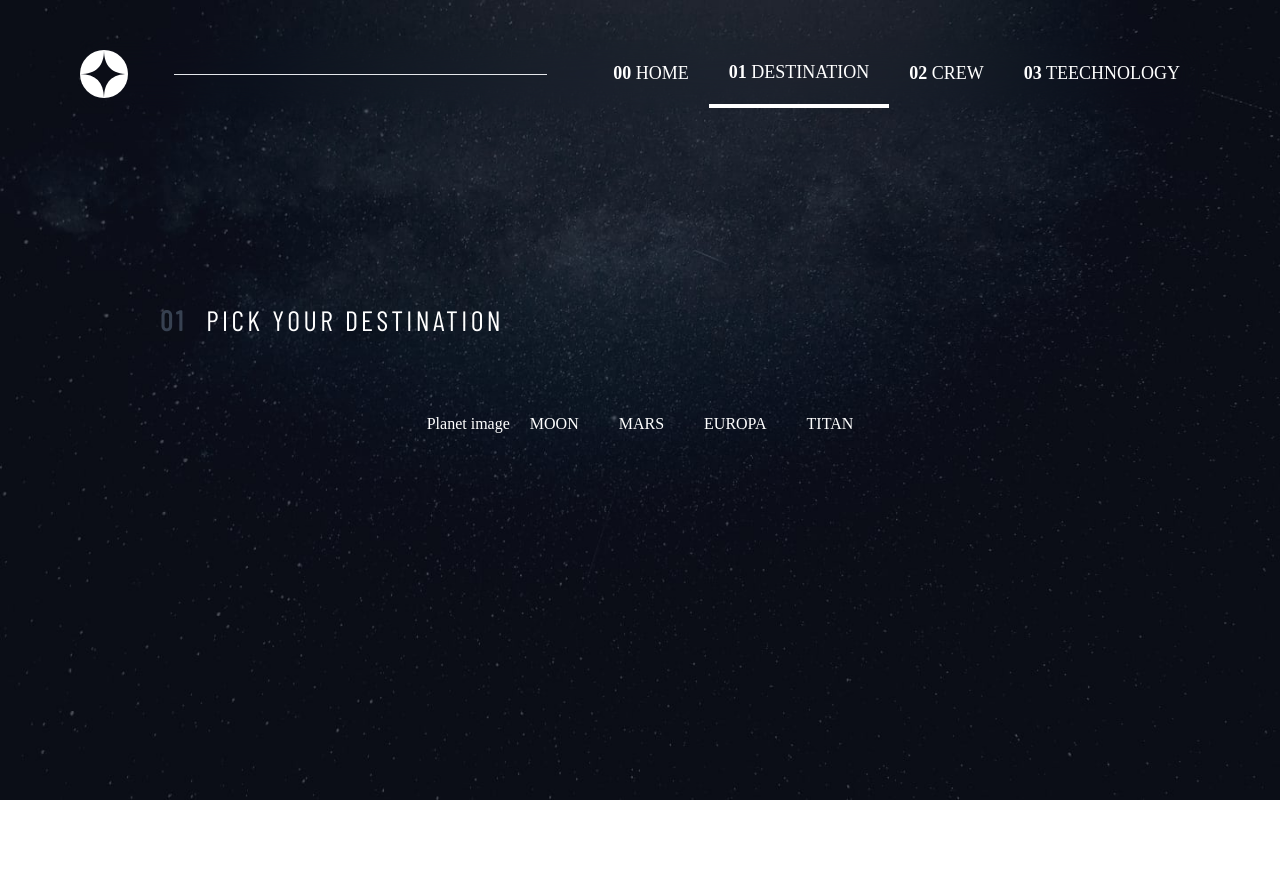
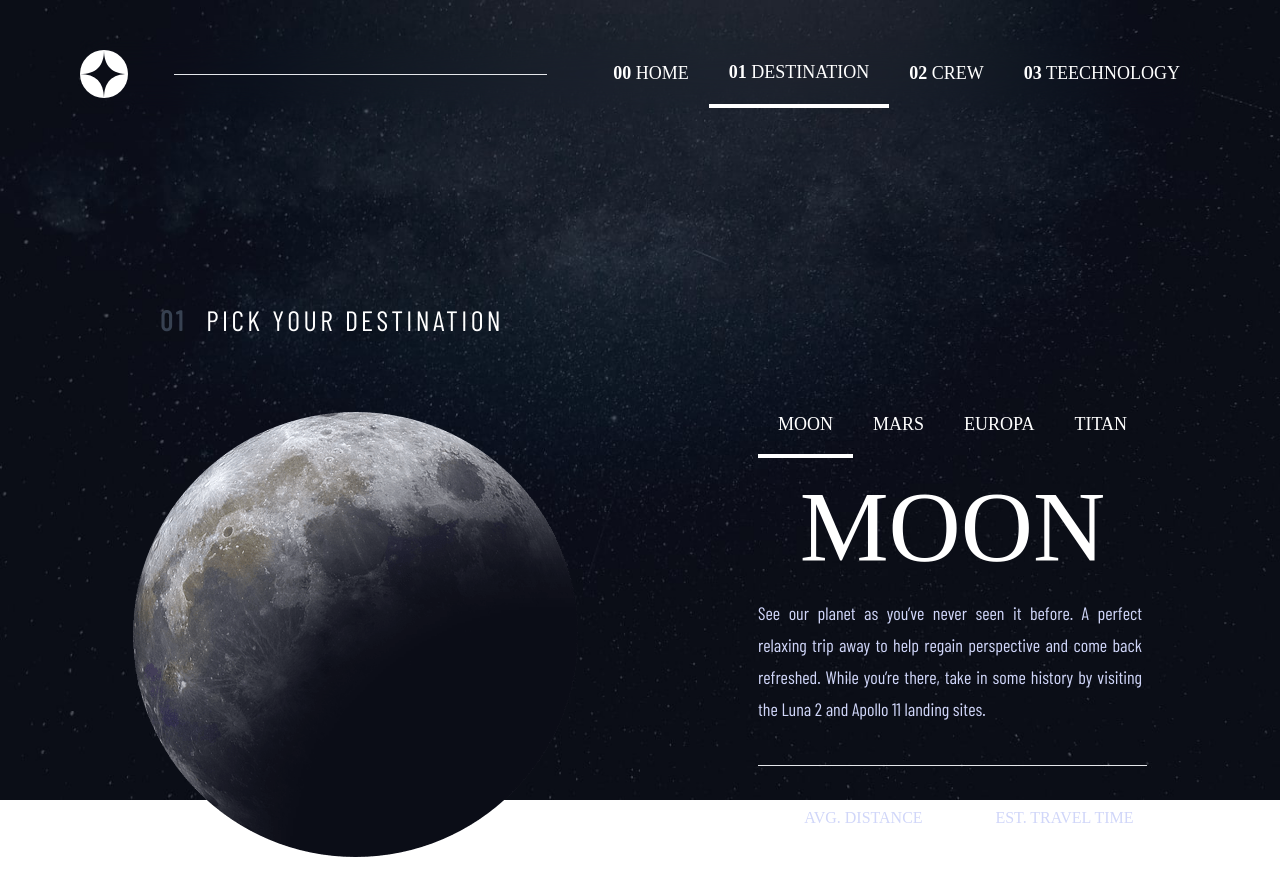
Before and after one commit to dcruz1990/space-tourism-challenge, a React (Vite) app: page /destination in a window 1280 px wide. Before the commit the page ends 800 px from the top, so only its background shows below. Built offline with nearby package versions, Linux system fonts and the light colour scheme; a web font is replaced by a local one.

Commit message:
Finish planets view

```diff
--- a/data.json
+++ b/data.json
@@ -3,8 +3,8 @@
     {
       "name": "Moon",
       "images": {
-        "png": "./assets/destination/image-moon.png",
-        "webp": "./assets/destination/image-moon.webp"
+        "png": "./src/assets/destination/image-moon.png",
+        "webp": "./src/assets/destination/image-moon.webp"
       },
       "description": "See our planet as you’ve never seen it before. A perfect relaxing trip away to help regain perspective and come back refreshed. While you’re there, take in some history by visiting the Luna 2 and Apollo 11 landing sites.",
       "distance": "384,400 km",
@@ -13,8 +13,8 @@
     {
       "name": "Mars",
       "images": {
-        "png": "./assets/destination/image-mars.png",
-        "webp": "./assets/destination/image-mars.webp"
+        "png": "./src/assets/destination/image-mars.png",
+        "webp": "./src/assets/destination/image-mars.webp"
       },
       "description": "Don’t forget to pack your hiking boots. You’ll need them to tackle Olympus Mons, the tallest planetary mountain in our solar system. It’s two and a half times the size of Everest!",
       "distance": "225 mil. km",
@@ -23,8 +23,8 @@
     {
       "name": "Europa",
       "images": {
-        "png": "./assets/destination/image-europa.png",
-        "webp": "./assets/destination/image-europa.webp"
+        "png": "./src/assets/destination/image-europa.png",
+        "webp": "./src/assets/destination/image-europa.webp"
       },
       "description": "The smallest of the four Galilean moons orbiting Jupiter, Europa is a winter lover’s dream. With an icy surface, it’s perfect for a bit of ice skating, curling, hockey, or simple relaxation in your snug wintery cabin.",
       "distance": "628 mil. km",
@@ -33,8 +33,8 @@
     {
       "name": "Titan",
       "images": {
-        "png": "./assets/destination/image-titan.png",
-        "webp": "./assets/destination/image-titan.webp"
+        "png": "./src/assets/destination/image-titan.png",
+        "webp": "./src/assets/destination/image-titan.webp"
       },
       "description": "The only moon known to have a dense atmosphere other than Earth, Titan is a home away from home (just a few hundred degrees colder!). As a bonus, you get striking views of the Rings of Saturn.",
       "distance": "1.6 bil. km",
@@ -45,8 +45,8 @@
     {
       "name": "Douglas Hurley",
       "images": {
-        "png": "./assets/crew/image-douglas-hurley.png",
-        "webp": "./assets/crew/image-douglas-hurley.webp"
+        "png": "./src/assets/crew/image-douglas-hurley.png",
+        "webp": "./src/assets/crew/image-douglas-hurley.webp"
       },
       "role": "Commander",
       "bio": "Douglas Gerald Hurley is an American engineer, former Marine Corps pilot and former NASA astronaut. He launched into space for the third time as commander of Crew Dragon Demo-2."
@@ -54,8 +54,8 @@
     {
       "name": "Mark Shuttleworth",
       "images": {
-        "png": "./assets/crew/image-mark-shuttleworth.png",
-        "webp": "./assets/crew/image-mark-shuttleworth.webp"
+        "png": "./src/assets/crew/image-mark-shuttleworth.png",
+        "webp": "./src/assets/crew/image-mark-shuttleworth.webp"
       },
       "role": "Mission Specialist",
       "bio": "Mark Richard Shuttleworth is the founder and CEO of Canonical, the company behind the Linux-based Ubuntu operating system. Shuttleworth became the first South African to travel to space as a space tourist."
@@ -63,8 +63,8 @@
     {
       "name": "Victor Glover",
       "images": {
-        "png": "./assets/crew/image-victor-glover.png",
-        "webp": "./assets/crew/image-victor-glover.webp"
+        "png": "./src/assets/crew/image-victor-glover.png",
+        "webp": "./src/assets/crew/image-victor-glover.webp"
       },
       "role": "Pilot",
       "bio": "Pilot on the first operational flight of the SpaceX Crew Dragon to the International Space Station. Glover is a commander in the U.S. Navy where he pilots an F/A-18.He was a crew member of Expedition 64, and served as a station systems flight engineer."
@@ -72,8 +72,8 @@
     {
       "name": "Anousheh Ansari",
       "images": {
-        "png": "./assets/crew/image-anousheh-ansari.png",
-        "webp": "./assets/crew/image-anousheh-ansari.webp"
+        "png": "./src/assets/crew/image-anousheh-ansari.png",
+        "webp": "./src/assets/crew/image-anousheh-ansari.webp"
       },
       "role": "Flight Engineer",
       "bio": "Anousheh Ansari is an Iranian American engineer and co-founder of Prodea Systems. Ansari was the fourth self-funded space tourist, the first self-funded woman to fly to the ISS, and the first Iranian in space."
@@ -83,24 +83,24 @@
     {
       "name": "Launch vehicle",
       "images": {
-        "portrait": "./assets/technology/image-launch-vehicle-portrait.jpg",
-        "landscape": "./assets/technology/image-launch-vehicle-landscape.jpg"
+        "portrait": "./src/assets/technology/image-launch-vehicle-portrait.jpg",
+        "landscape": "./src/assets/technology/image-launch-vehicle-landscape.jpg"
       },
       "description": "A launch vehicle or carrier rocket is a rocket-propelled vehicle used to carry a payload from Earth's surface to space, usually to Earth orbit or beyond. Our WEB-X carrier rocket is the most powerful in operation. Standing 150 metres tall, it's quite an awe-inspiring sight on the launch pad!"
     },
     {
       "name": "Spaceport",
       "images": {
-        "portrait": "./assets/technology/image-spaceport-portrait.jpg",
-        "landscape": "./assets/technology/image-spaceport-landscape.jpg"
+        "portrait": "./src/assets/technology/image-spaceport-portrait.jpg",
+        "landscape": "./src/assets/technology/image-spaceport-landscape.jpg"
       },
       "description": "A spaceport or cosmodrome is a site for launching (or receiving) spacecraft, by analogy to the seaport for ships or airport for aircraft. Based in the famous Cape Canaveral, our spaceport is ideally situated to take advantage of the Earth’s rotation for launch."
     },
     {
       "name": "Space capsule",
       "images": {
-        "portrait": "./assets/technology/image-space-capsule-portrait.jpg",
-        "landscape": "./assets/technology/image-space-capsule-landscape.jpg"
+        "portrait": "./src/assets/technology/image-space-capsule-portrait.jpg",
+        "landscape": "./src/assets/technology/image-space-capsule-landscape.jpg"
       },
       "description": "A space capsule is an often-crewed spacecraft that uses a blunt-body reentry capsule to reenter the Earth's atmosphere without wings. Our capsule is where you'll spend your time during the flight. It includes a space gym, cinema, and plenty of other activities to keep you entertained."
     }
--- a/src/interfaces/index.ts
+++ b/src/interfaces/index.ts
@@ -6,4 +6,5 @@ export interface IPlanet {
         png: string;
         webp: string;
     }
+    travel: string;
 }
--- a/src/routes/Destination.tsx
+++ b/src/routes/Destination.tsx
@@ -4,7 +4,8 @@ import Navbar from "../components/Navbar/Navbar";
 import { IPlanet } from "../interfaces";
 
 const Destination = () => {
-  const [destinations, setDestinations] = useState([]);
+  const [destinations, setDestinations] = useState<IPlanet[]>([]);
+  const [activeDestination, setActiveDestination] = useState<number>(0);
 
   useEffect(() => {
     axios.get("/data.json").then((res) => {
@@ -12,7 +13,10 @@ const Destination = () => {
     });
   }, []);
 
-  console.log(destinations);
+  const resolveActiveDestinationIndex = (name: string) => {
+    let index = destinations.findIndex((planet) => planet.name === name);
+    setActiveDestination(index);
+  };
 
   return (
     <div className="w-full h-screen bg-destinationMobileBackground md:bg-destinationTabletBackground lg:bg-destinationDesktopBackground  bg-cover">
@@ -30,13 +34,73 @@ const Destination = () => {
         <b className="mr-5 text-gray-700">01</b> <p>Pick your destination</p>
       </div>
       <div id="planetContainer" className="flex justify-center space-x-5 mt-20">
-        <div>Planet image</div>
-        <div className="flex space-x-10 uppercase">
-          {destinations &&
-            destinations.length > 0 &&
-            destinations.map((planet: IPlanet) => {
-              return <p>{planet.name}</p>;
-            })}
+        <div>
+          <img
+            className="mr-10 md:mr-40"
+            src={destinations[activeDestination]?.images.png}
+            alt={destinations[activeDestination]?.name}
+            title={destinations[activeDestination]?.name}
+          />
+        </div>
+        <div className="flex space-x-10">
+          <div className="planetsNamesContainer">
+            {destinations &&
+              destinations.length > 0 &&
+              destinations.map((planet: IPlanet) => {
+                return (
+                  <span
+                    onClick={() => resolveActiveDestinationIndex(planet.name)}
+                    key={planet.name}
+                    className={`h-16  p-5 uppercase border-opacity-0 hover:border-secondary hover:border-opacity-100 border-b-2 text-menuElement cursor-pointer ${
+                      destinations[activeDestination]?.name === planet.name
+                        ? `border-b-4 border-opacity-100 border-ffffff`
+                        : false
+                    }  `}
+                  >
+                    {planet.name}
+                  </span>
+                );
+              })}
+            <div
+              style={{
+                fontSize: "100px",
+              }}
+              id="planetInfo"
+              className="mt-10 flex justify-center text-6xl uppercase"
+            >
+              {destinations[activeDestination]?.name}
+            </div>
+            <div
+              style={{
+                fontSize: "18px",
+                lineHeight: "32px",
+                fontWeight: "normal",
+                color: "#D0D6F9",
+              }}
+              className="w-96 mt-5 text-justify font-barlot"
+            >
+              {destinations[activeDestination]?.description}
+            </div>
+            <hr className="mt-10" />
+            <div className="flex justify-center space-x-10 mt-10 uppercase">
+              <div className="">
+                <p className="text-secondary flex justify-center">
+                  Avg. Distance
+                </p>
+                <div className="flex justify-center text-4xl">
+                  {destinations[activeDestination]?.distance}
+                </div>
+              </div>
+              <div className="">
+                <p className="text-secondary flex justify-center">
+                  Est. Travel Time
+                </p>
+                <div className="flex justify-center text-4xl">
+                  {destinations[activeDestination]?.travel}
+                </div>
+              </div>
+            </div>
+          </div>
         </div>
       </div>
     </div>
```
